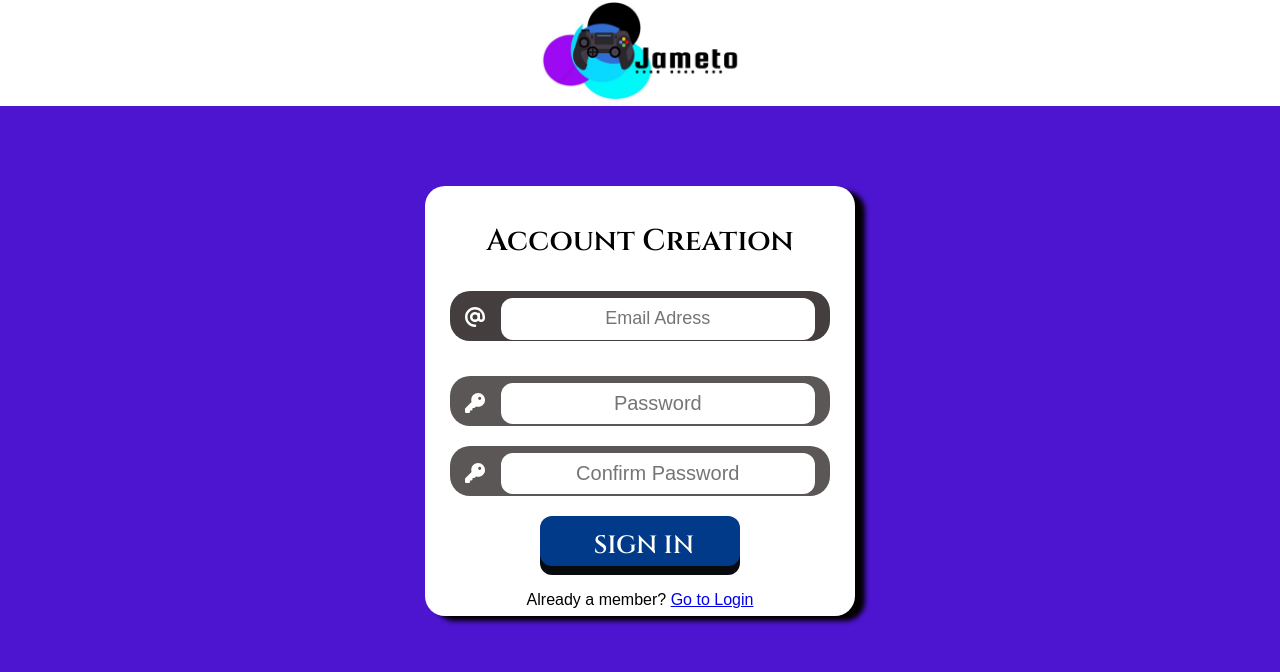
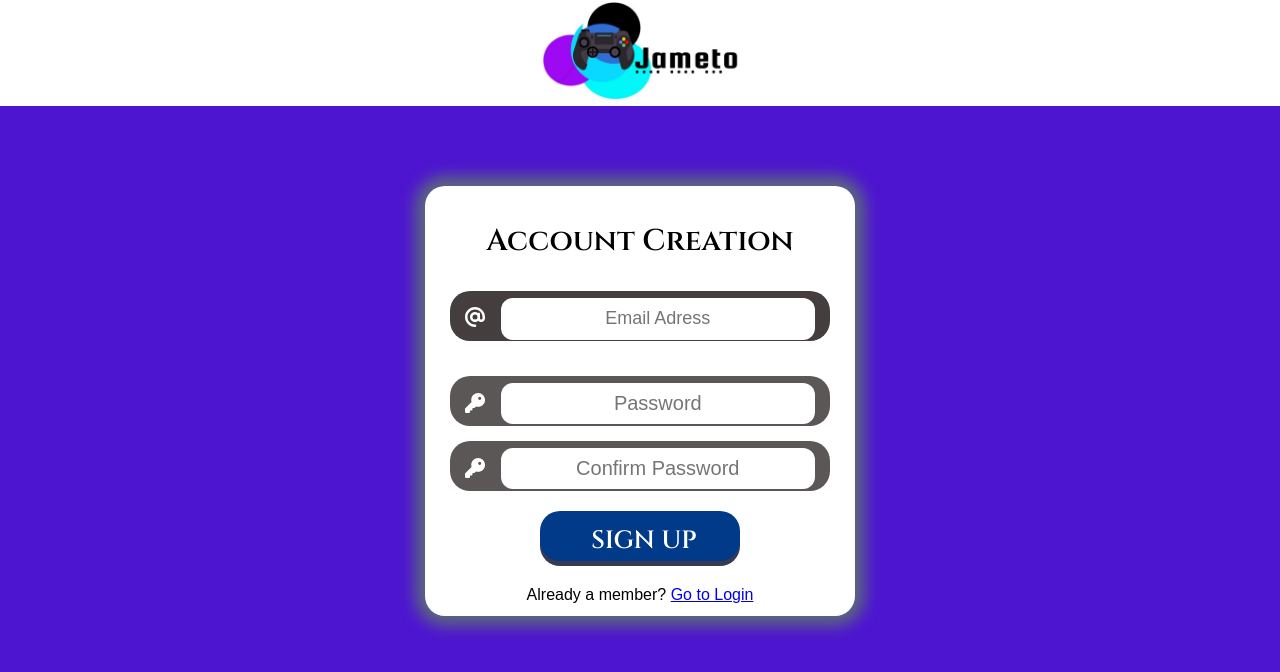
Before and after one commit to Thravict/webapp-full-stack-example, a React (Create React App) app in the folder webapp_frontend/: page /signup in a window 1280 px wide. Shown: the top 672 px of the page. Built offline with nearby package versions, Linux system fonts and the light colour scheme.

Commit message:
if state toLogin added

```diff
--- a/webapp_frontend/src/components/ApiCalls/Applicant.js
+++ b/webapp_frontend/src/components/ApiCalls/Applicant.js
@@ -21,7 +21,6 @@ export const addApplicant = async (email, password) => {
         console.log("New User added")
         if (response.status === 200) {
             console.log("Go to Login")
-
         }
     });
 
--- a/webapp_frontend/src/components/Signup.css
+++ b/webapp_frontend/src/components/Signup.css
@@ -17,7 +17,7 @@ body {
 .Signup-container {
     background-color: rgb(255, 255, 255);
     border-radius: 20px;
-    box-shadow: 10px 5px 5px rgb(3, 0, 0);
+    box-shadow: 0px 0px 15px 10px rgb(91, 104, 127);
     width: 400px;
     height: 400px;
     margin-top: 80px;
@@ -65,7 +65,7 @@ input:focus {
     outline: none;
 }
 .password {
-    margin-top: 20px;
+    margin-top: 15px;
     font-size: 20px;
     background-color: rgb(92, 87, 87);
     border-radius: 20px;
@@ -87,8 +87,8 @@ input:focus {
 .Submit-btn {
     margin-top: 20px;
     background-color: rgb(1, 58, 137);
-    border-radius: 12px;
-    box-shadow: 0 9px rgb(9, 10, 14);
+    border-radius: 20px;
+    box-shadow: 0 5px rgb(53, 59, 82);
     width: 200px;
     height: 50px;
     cursor: pointer;
@@ -107,12 +107,12 @@ input:focus {
 }
 
 .Submit-btn:hover {
-    box-shadow: black;
+    box-shadow: rgb(248, 248, 248);
 }
 
 .Submit-btn:active {
-    box-shadow: 0 5px rgb(52, 46, 46);
-    transform: translateY(4px);
+    box-shadow: 0 0px rgb(52, 46, 46);
+    transform: translateY(2px);
 }
 
 .Signup-link {
--- a/webapp_frontend/src/components/Signup.js
+++ b/webapp_frontend/src/components/Signup.js
@@ -1,6 +1,6 @@
 import {useState} from "react";
 
-import {Link} from "react-router-dom";
+import {Link, useNavigate} from "react-router-dom";
 
 import {addApplicant} from "./ApiCalls/Applicant";
 
@@ -15,11 +15,21 @@ function Signup() {
 
     const [email, setEmail] = useState("");
     const [password, setPassword] = useState("");
+    const [toLogin, setLogin] = useState(false);
+
+    const navigate = useNavigate();
 
     const register = (e) => {
+        /* prevent page refresh */
         e.preventDefault();
         addApplicant(email, password);
+        setLogin (true);
+        /* navigate('/login') */
         };
+
+    if (toLogin === true) {
+        navigate('/login');
+    }
 
     return (
         <body>
@@ -28,7 +38,7 @@ function Signup() {
             <div className="Signup-head">
                 <h1>Account Creation</h1>
             </div>
-            <form onSubmit={register}>
+            <form>
                 <div className="email">
                 <FontAwesomeIcon icon={faAt}/>&nbsp;
                     <input
@@ -69,8 +79,9 @@ function Signup() {
                 </div>
                 <div className="Submit-btn">
                     <button
+                    onClick={register}
                     className="Submit-btn-text">
-                    SIGN IN
+                    SIGN UP
                     </button>
                 </div>
                 <div className="Signup-link">
```
